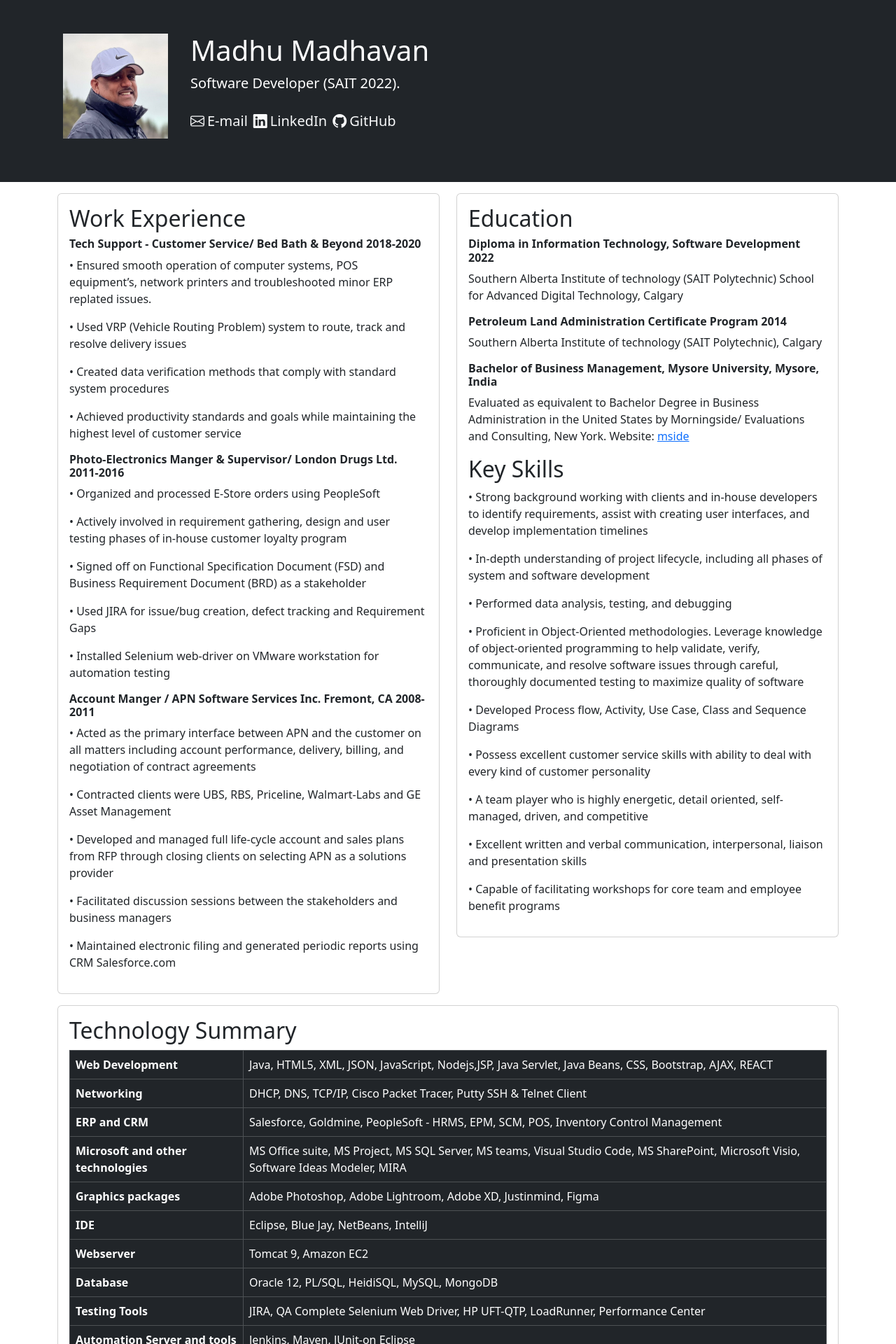
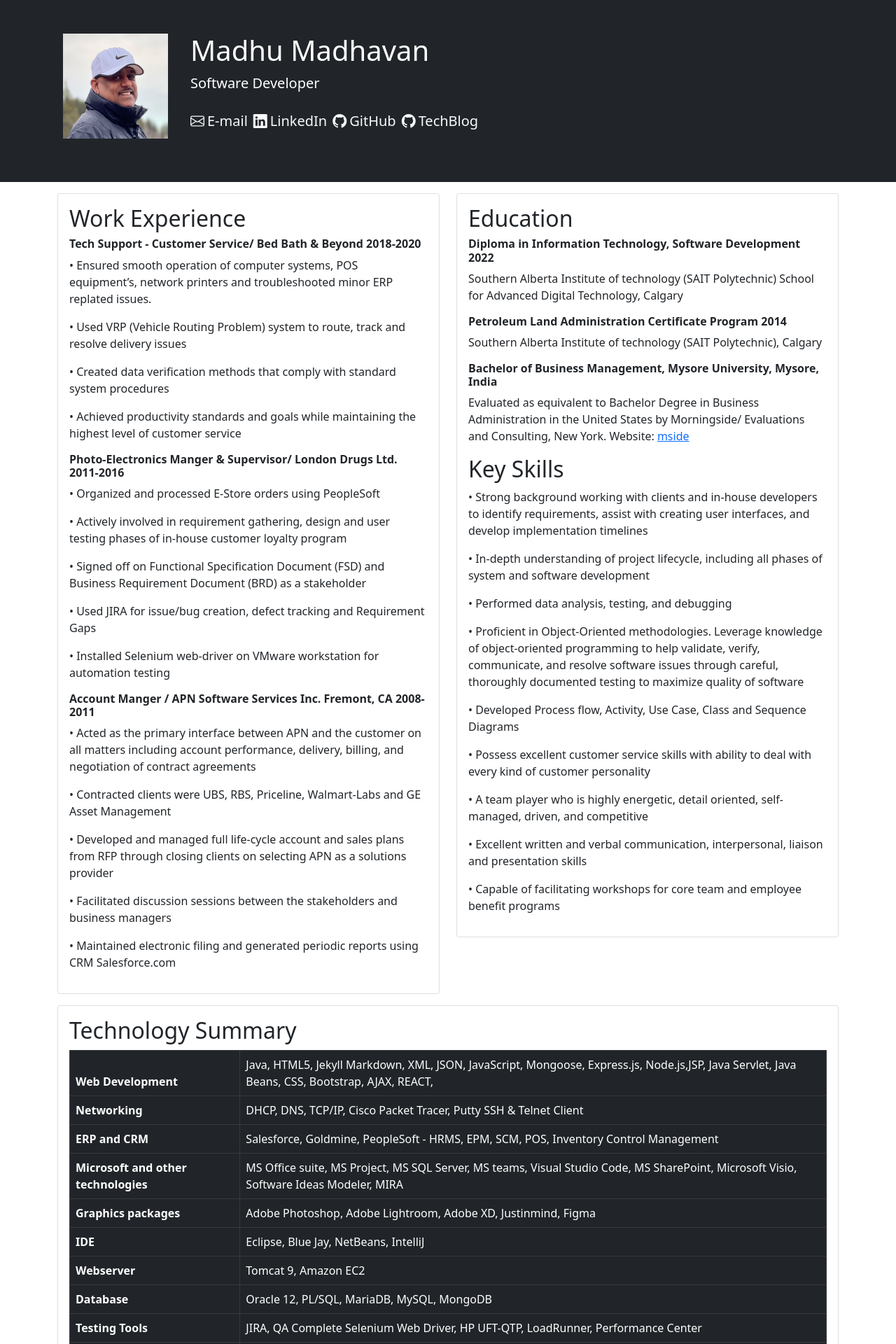
Before and after one commit to madpgmer/CPRG-352-Lab10, a React (Create React App) app in the folder portfolio-app/: page / in a window 1280 px wide. Shown: the top 1920 px of the page at 70% size. Built offline with nearby package versions, Linux system fonts and the light colour scheme.

Commit message:
changes made to Tech info

```diff
--- a/portfolio-app/src/Header.js
+++ b/portfolio-app/src/Header.js
@@ -15,7 +15,7 @@ function Header(){
                 <div className="col text-center text-lg-start">
                     <h1>Madhu Madhavan</h1>
 
-                    <p className="lead">Software Developer (SAIT 2022).</p>
+                    <p className="lead">Software Developer</p>
 
                     <ul className="list-inline">
                         <li className="list-inline-item my-2"><a href="madpgmer@gmail.com" className="fs-5 link-light text-decoration-none"><i
@@ -27,6 +27,9 @@ function Header(){
                         <li className="list-inline-item my-2"><a href="https://github.com/madpgmer" className="fs-5 link-light text-decoration-none"><i
                                     className="bi bi-github pe-1"></i>
                                 GitHub</a></li>
+                        <li className="list-inline-item my-2"><a href="https://madpgmer.github.io" className="fs-5 link-light text-decoration-none"><i
+                                    className="bi bi-github pe-1"></i>
+                                TechBlog</a></li>
                     </ul>
                 </div>
             </div>
--- a/portfolio-app/src/TechnologySummary.js
+++ b/portfolio-app/src/TechnologySummary.js
@@ -9,7 +9,7 @@ function TechnologySummary() {
                                     <thead>
                                         <tr>
                                         <th scope="row">Web Development</th>
-                                        <td>Java, HTML5, XML, JSON, JavaScript, Nodejs,JSP, Java Servlet, Java Beans, CSS, Bootstrap, AJAX, REACT</td>
+                                        <td>Java, HTML5, Jekyll Markdown, XML, JSON, JavaScript, Mongoose, Express.js, Node.js,JSP, Java Servlet, Java Beans, CSS, Bootstrap, AJAX, REACT, </td>
                                         </tr>
 
                                         <tr>
@@ -44,7 +44,7 @@ function TechnologySummary() {
 
                                         <tr>
                                         <th scope="row">Database</th>
-                                        <td>Oracle 12, PL/SQL, HeidiSQL, MySQL, MongoDB</td>
+                                        <td>Oracle 12, PL/SQL, MariaDB, MySQL, MongoDB</td>
                                         </tr>
 
                                         <tr>
```
Also changed, not shown: portfolio-app/package.json (+7 -1 lines), 1 other file (tests, documents, lock files or other folders).
